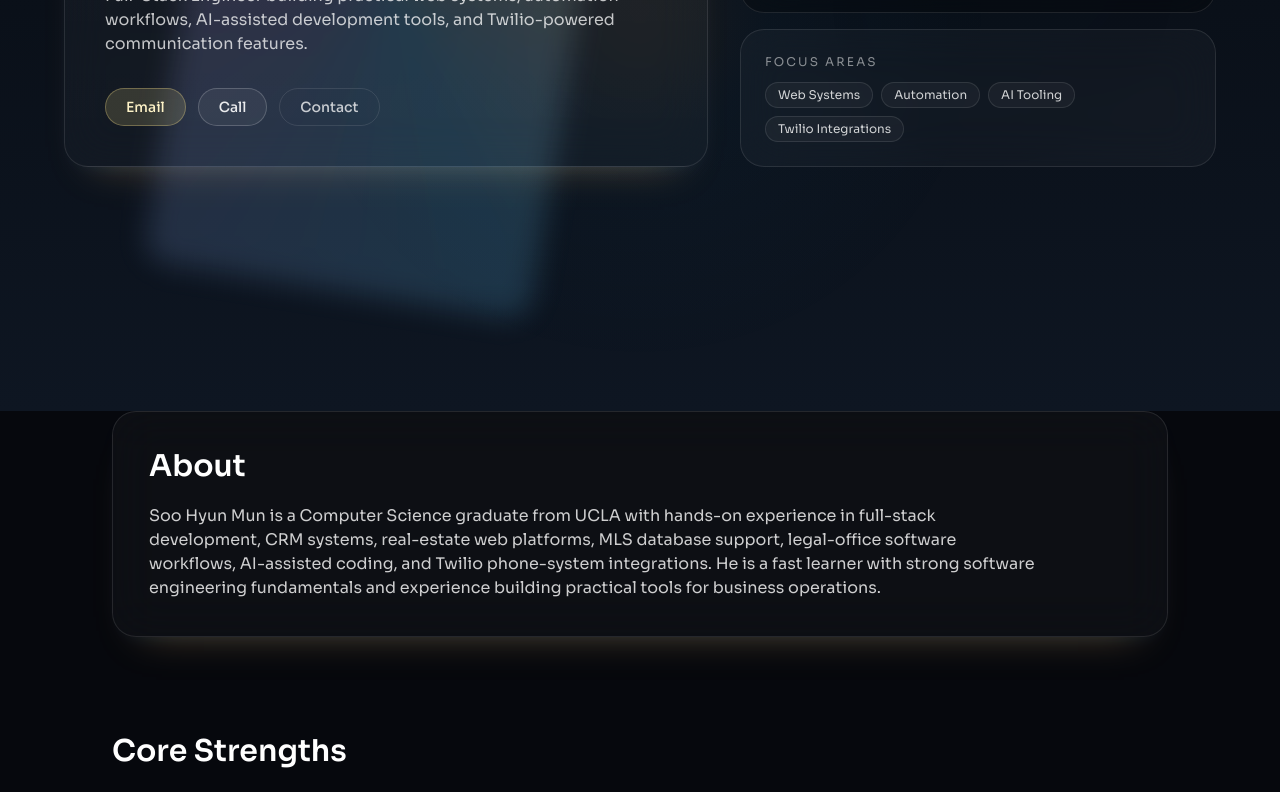
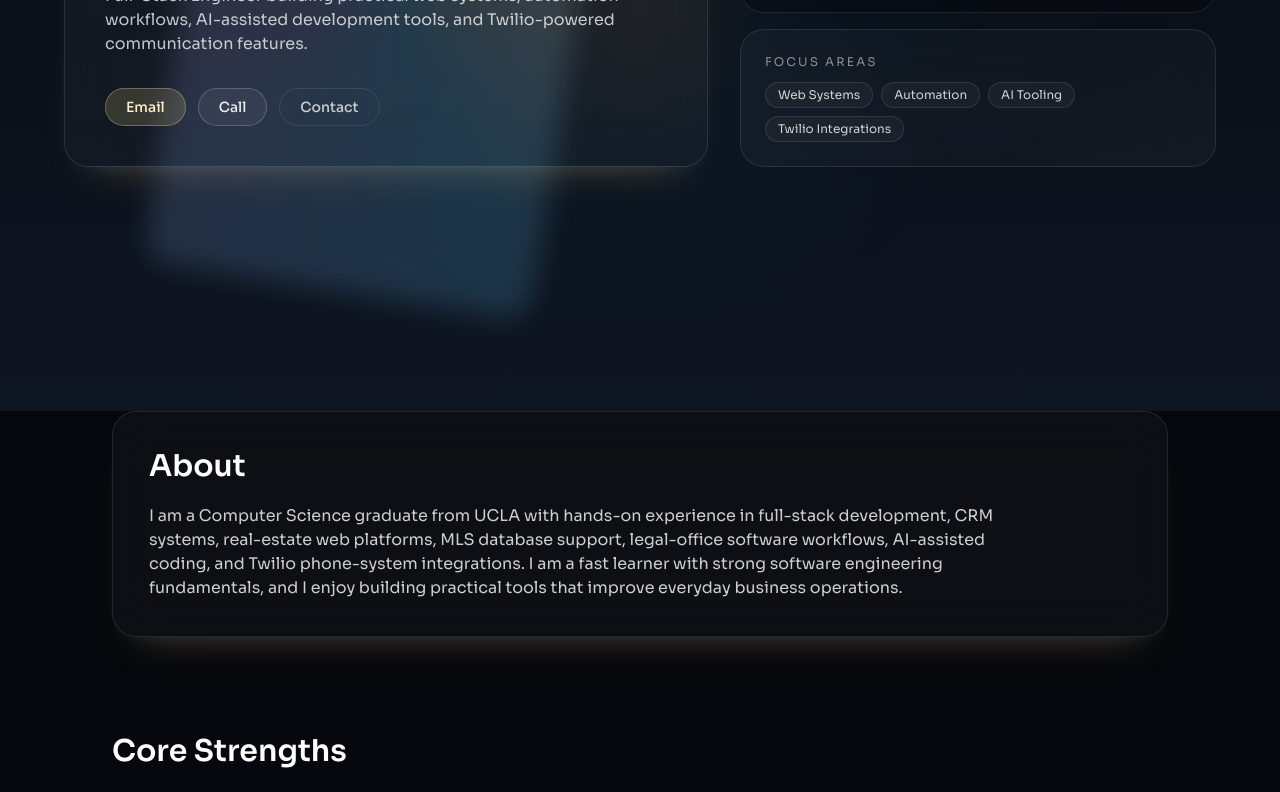
Before and after one commit to suhyunmoon1998/mywebsite, a React (Vite) app: page / in a window 1280 px wide. Shown: the part 389-1181 px from the top of the page. Built offline with nearby package versions, Linux system fonts and the light colour scheme; the HTML template or start-up script is replaced by a standard one.

Commit message:
Update About section to first-person intro

```diff
--- a/src/data.js
+++ b/src/data.js
@@ -11,7 +11,7 @@ export const heroMessage =
   'Full-Stack Engineer building practical web systems, automation workflows, AI-assisted development tools, and Twilio-powered communication features.';
 
 export const about =
-  'Soo Hyun Mun is a Computer Science graduate from UCLA with hands-on experience in full-stack development, CRM systems, real-estate web platforms, MLS database support, legal-office software workflows, AI-assisted coding, and Twilio phone-system integrations. He is a fast learner with strong software engineering fundamentals and experience building practical tools for business operations.';
+  'I am a Computer Science graduate from UCLA with hands-on experience in full-stack development, CRM systems, real-estate web platforms, MLS database support, legal-office software workflows, AI-assisted coding, and Twilio phone-system integrations. I am a fast learner with strong software engineering fundamentals, and I enjoy building practical tools that improve everyday business operations.';
 
 export const coreStrengths = [
   {
```
